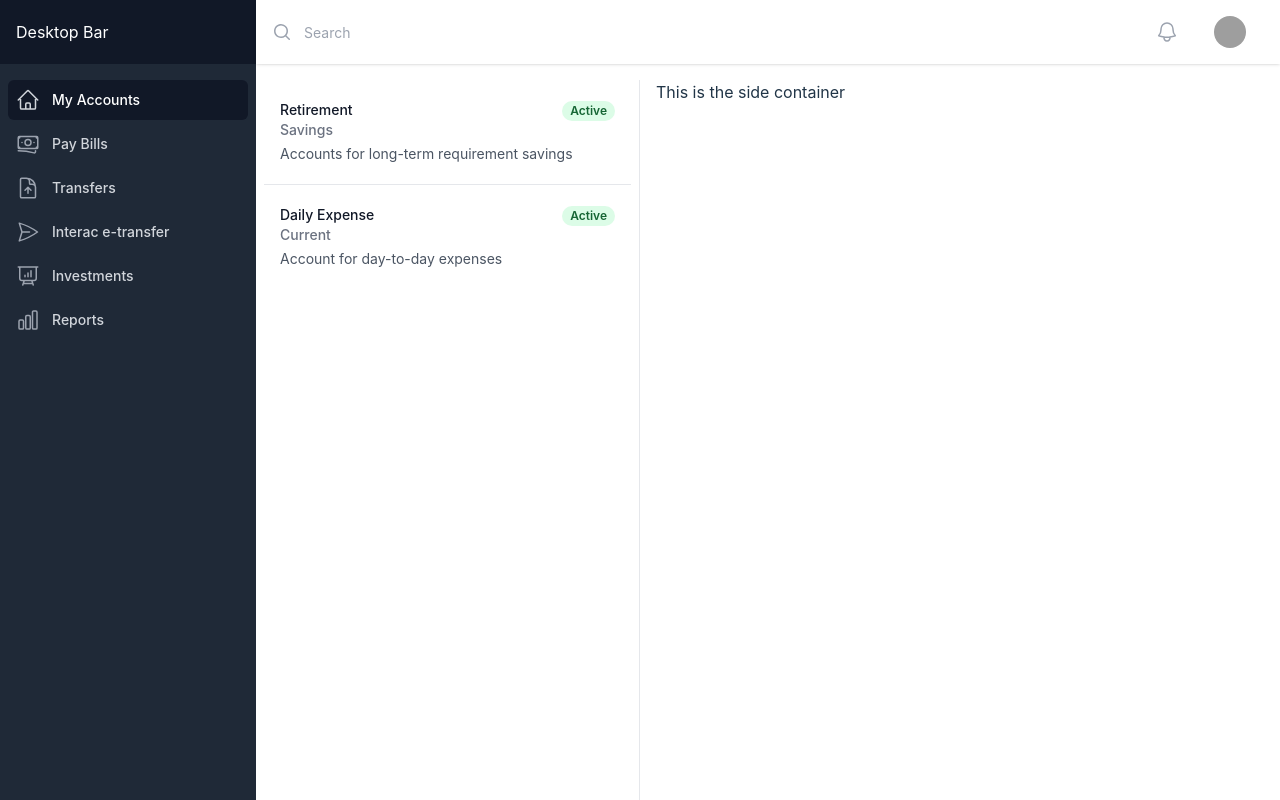
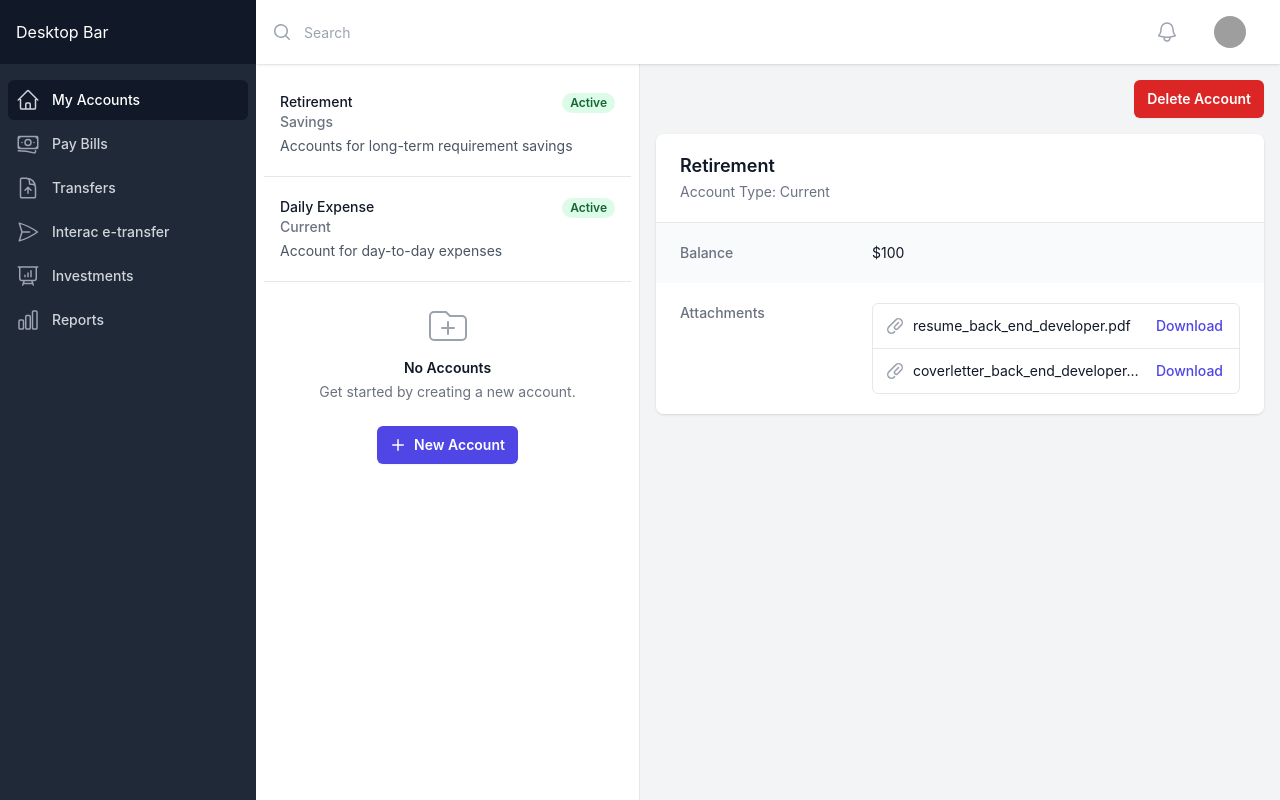
Before and after one commit to letsandeepio/banking-app, a React (Vite) app: page / in a window 1280 px wide. Built offline with nearby package versions, Linux system fonts and the light colour scheme; grey boxes are pictures that could not be loaded.

Commit message:
add AddNewAccount button & minor

```diff
--- a/package.json
+++ b/package.json
@@ -20,6 +20,7 @@
     "react-dom": "^18.2.0"
   },
   "devDependencies": {
+    "@tailwindcss/forms": "^0.5.3",
     "@types/jest": "^29.4.0",
     "@types/mocha": "^10.0.1",
     "@types/react": "^18.0.27",
--- /dev/null
+++ b/src/components/AccountInfo.tsx
@@ -0,0 +1,78 @@
+import React from 'react'
+
+import { PaperClipIcon } from "@heroicons/react/20/solid";
+
+
+const AccountInfo = () => {
+  return (
+    <div className='overflow-hidden bg-white shadow sm:rounded-lg mx-4'>
+      <div className='px-4 py-5 sm:px-6'>
+        <h2 className='text-lg font-semibold leading-6 text-gray-900'>
+          Retirement
+        </h2>
+        <p className='mt-1 max-w-2xl text-sm text-gray-500'>Account Type: Current</p>
+      </div>
+      <div className='border-t border-gray-200'>
+        <dl>
+          <div className='bg-gray-50 px-4 py-5 sm:grid sm:grid-cols-3 sm:gap-4 sm:px-6'>
+            <dt className='text-sm font-medium text-gray-500'>Balance</dt>
+            <dd className='mt-1 text-sm text-gray-900 sm:col-span-2 sm:mt-0'>
+              $100
+            </dd>
+          </div>
+
+          <div className='bg-white px-4 py-5 sm:grid sm:grid-cols-3 sm:gap-4 sm:px-6'>
+            <dt className='text-sm font-medium text-gray-500'>Attachments</dt>
+            <dd className='mt-1 text-sm text-gray-900 sm:col-span-2 sm:mt-0'>
+              <ul
+                role='list'
+                className='divide-y divide-gray-200 rounded-md border border-gray-200'
+              >
+                <li className='flex items-center justify-between py-3 pl-3 pr-4 text-sm'>
+                  <div className='flex w-0 flex-1 items-center'>
+                    <PaperClipIcon
+                      className='h-5 w-5 flex-shrink-0 text-gray-400'
+                      aria-hidden='true'
+                    />
+                    <span className='ml-2 w-0 flex-1 truncate'>
+                      resume_back_end_developer.pdf
+                    </span>
+                  </div>
+                  <div className='ml-4 flex-shrink-0'>
+                    <a
+                      href='#'
+                      className='font-medium text-indigo-600 hover:text-indigo-500'
+                    >
+                      Download
+                    </a>
+                  </div>
+                </li>
+                <li className='flex items-center justify-between py-3 pl-3 pr-4 text-sm'>
+                  <div className='flex w-0 flex-1 items-center'>
+                    <PaperClipIcon
+                      className='h-5 w-5 flex-shrink-0 text-gray-400'
+                      aria-hidden='true'
+                    />
+                    <span className='ml-2 w-0 flex-1 truncate'>
+                      coverletter_back_end_developer.pdf
+                    </span>
+                  </div>
+                  <div className='ml-4 flex-shrink-0'>
+                    <a
+                      href='#'
+                      className='font-medium text-indigo-600 hover:text-indigo-500'
+                    >
+                      Download
+                    </a>
+                  </div>
+                </li>
+              </ul>
+            </dd>
+          </div>
+        </dl>
+      </div>
+    </div>
+  );
+}
+
+export default AccountInfo
--- /dev/null
+++ b/src/components/AccountView.tsx
@@ -0,0 +1,22 @@
+import React from "react";
+import AccountInfo from './AccountInfo';
+
+const AccountView = () => {
+  return (
+    <div className='pt-4 w-full bg-gray-100'>
+      <div className='pb-4 pr-4 w-full flex justify-end'>
+        <div>
+          <button
+            type='button'
+            className='rounded-md bg-red-600 py-2 px-3 text-sm font-semibold text-white shadow-sm hover:bg-red-500 hover:border-red-500 focus-visible:outline focus-visible:outline-red-600'
+          >
+            Delete Account
+          </button>
+        </div>
+      </div>
+      <AccountInfo />
+    </div>
+  );
+};
+
+export default AccountView;
--- a/src/components/AccountsList.tsx
+++ b/src/components/AccountsList.tsx
@@ -1,4 +1,5 @@
 import React from 'react'
+import AddNewAccount from './AddNewAccount';
 
 const accounts = [
   {
@@ -21,7 +22,7 @@ const AccountsList = () => {
   return (
     <ul
       role='list'
-      className='divide-y divide-gray-200 min-w-[384px] max-w-sm flex-1 overflow-y-auto min-h-0 border-r border-gray-200 px-2'
+      className='divide-y divide-gray-200 min-w-[384px] max-w-sm flex-1 overflow-y-auto min-h-0 border-r border-gray-200 px-2 pt-2'
     >
       {accounts.map((account) => (
         <li
@@ -51,6 +52,7 @@ const AccountsList = () => {
           </div>
         </li>
       ))}
+      <AddNewAccount/>
     </ul>
   );
 }
--- a/src/components/AddNewAccount.tsx
+++ b/src/components/AddNewAccount.tsx
@@ -0,0 +1,44 @@
+import React from 'react'
+import { PlusIcon } from "@heroicons/react/20/solid";
+
+
+const AddNewAccount = () => {
+  return (
+    <li className='relative bg-white py-5 px-4 focus-within:ring-2 focus-within:ring-inset focus-within:ring-indigo-600'>
+      <div className='text-center'>
+        <svg
+          className='mx-auto h-12 w-12 text-gray-400'
+          fill='none'
+          viewBox='0 0 24 24'
+          stroke='currentColor'
+          aria-hidden='true'
+        >
+          <path
+            vectorEffect='non-scaling-stroke'
+            strokeLinecap='round'
+            strokeLinejoin='round'
+            strokeWidth={2}
+            d='M9 13h6m-3-3v6m-9 1V7a2 2 0 012-2h6l2 2h6a2 2 0 012 2v8a2 2 0 01-2 2H5a2 2 0 01-2-2z'
+          />
+        </svg>
+        <h3 className='mt-2 text-sm font-semibold text-gray-900'>
+          No Accounts
+        </h3>
+        <p className='mt-1 text-sm text-gray-500'>
+          Get started by creating a new account.
+        </p>
+        <div className='mt-6'>
+          <button
+            type='button'
+            className='inline-flex items-center rounded-md bg-indigo-600 px-3 py-2 text-sm font-semibold text-white shadow-sm hover:bg-indigo-500 focus-visible:outline focus-visible:outline-2 focus-visible:outline-offset-2 focus-visible:outline-indigo-600'
+          >
+            <PlusIcon className='-ml-0.5 mr-1.5 h-5 w-5' aria-hidden='true' />
+            New Account
+          </button>
+        </div>
+      </div>
+    </li>
+  );
+}
+
+export default AddNewAccount
--- a/src/components/MainContainer.tsx
+++ b/src/components/MainContainer.tsx
@@ -1,14 +1,13 @@
 import React from 'react'
 import AccountsList from './AccountsList';
+import AccountView from './AccountView';
 
 const MainContainer = () => {
   return (
     <main className='flex-1 min-h-0 flex flex-col'>
-      <div className='max-w-7xl flex gap-4 flex-1 min-h-0 mt-4'>
+      <div className='max-w-7xl flex flex-1 min-h-0'>
         <AccountsList />
-        <div className=''>
-          This is the side container
-        </div>
+        <AccountView/>
       </div>
     </main>
   );
```
Also changed, not shown: 1 other file (tests, documents, lock files or other folders).
